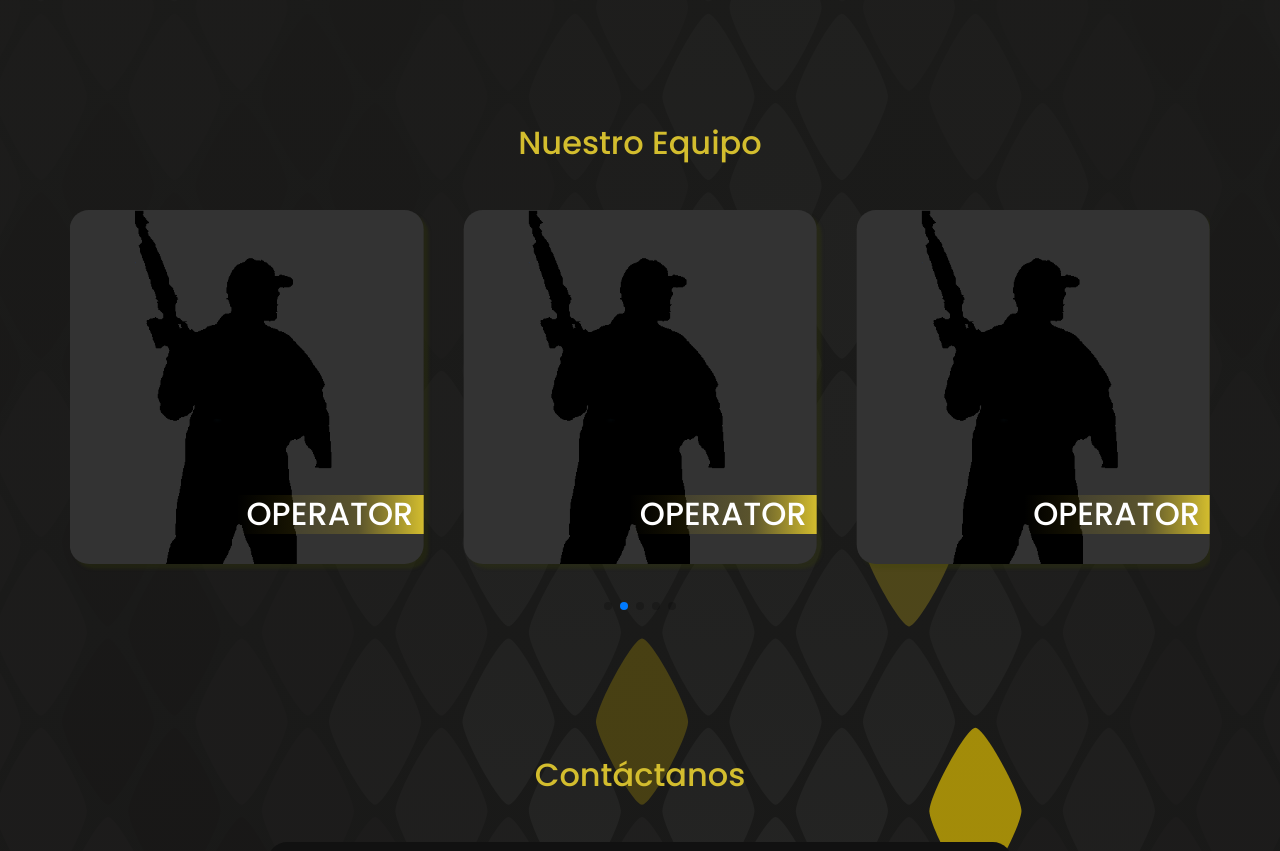
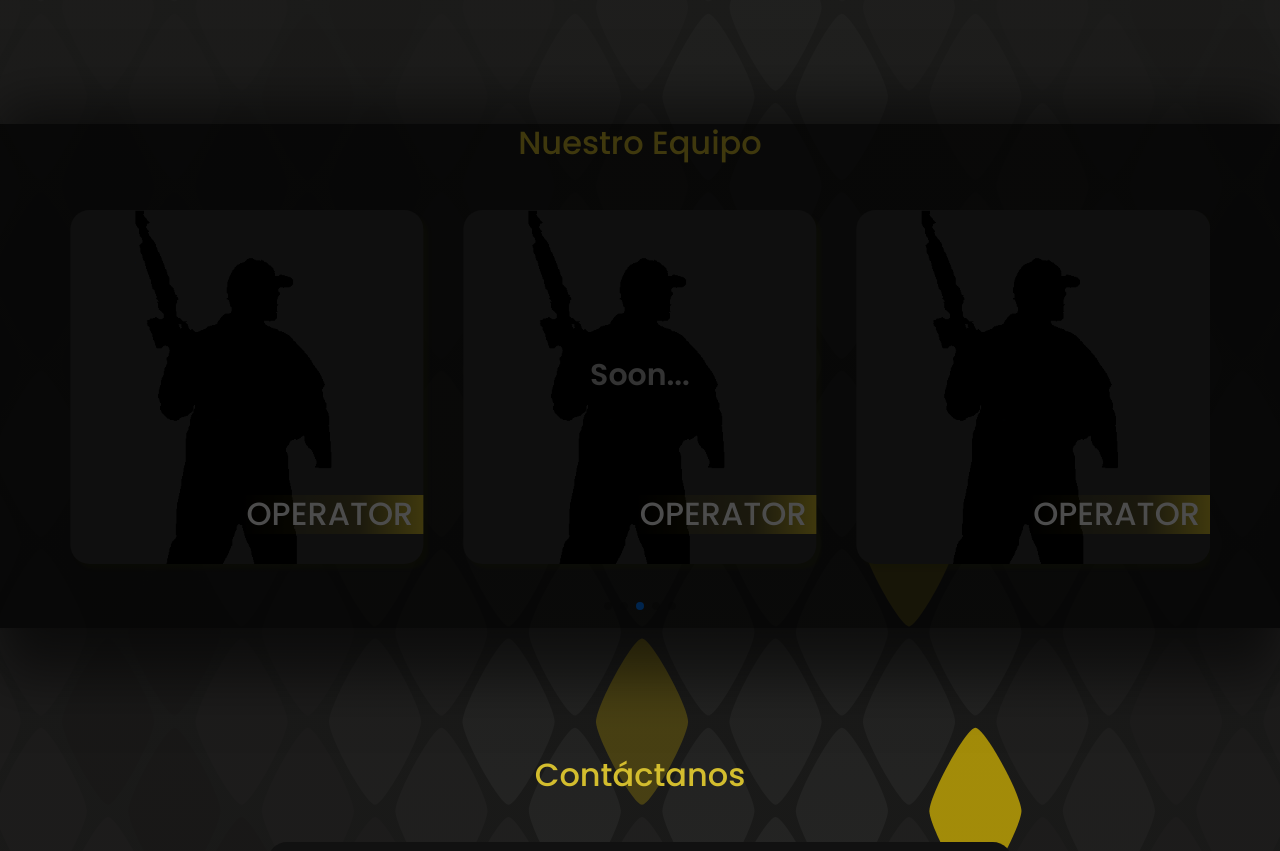
Before and after one commit to aabrilfl13/pentagonteam-website, a React (Create React App) app: page / in a window 1280 px wide. Shown: the part 1560-2411 px from the top of the page. Built offline with nearby package versions, Linux system fonts and the light colour scheme.

Commit message:
Add hover layer to team

```diff
--- a/src/App.css
+++ b/src/App.css
@@ -57,6 +57,7 @@ body {
 
 /* GENERAL STRYLES */
 .container {
+	position: relative;
 	width: var(--container-width-lg);
 	margin: 0 auto;
 }
--- a/src/components/team/Team.js
+++ b/src/components/team/Team.js
@@ -44,6 +44,8 @@ export const Team = () => {
 
 	return (
 		<section id="team">
+			<div className="hover-layer">Soon...</div>
+
 			<h2>Nuestro Equipo</h2>
 
 			<Swiper
--- a/src/components/team/team.css
+++ b/src/components/team/team.css
@@ -1,7 +1,8 @@
-.container.container__team {
+/* .container.container__team {
 	width: 100%;
 	padding-bottom: 4rem;
-}
+	z-index: -1;
+} */
 
 /* MEDIA QUERIES */
 /* MEDIA QUERIES (MEDIUM DEVICES) */
@@ -17,3 +18,34 @@
 		width: var(--container-width-md);
 	}
 }
+
+#team {
+	z-index: -1;
+}
+
+.container__team {
+	padding-bottom: 4rem;
+	z-index: -1;
+}
+
+.hover-layer {
+	position: absolute;
+	top: 0;
+	left: 0;
+	width: 100%;
+	height: 100%;
+	background-color: rgba(0, 0, 0, 0.7);
+	box-shadow: 0px 50px 50px rgba(0, 0, 0, 0.5),
+		0px -20px 50px rgba(0, 0, 0, 0.5);
+	display: flex;
+	justify-content: center;
+	align-items: center;
+	font-size: 30px;
+	font-weight: bold;
+	color: #333;
+	z-index: 1;
+}
+
+#team {
+	position: relative;
+}
```
